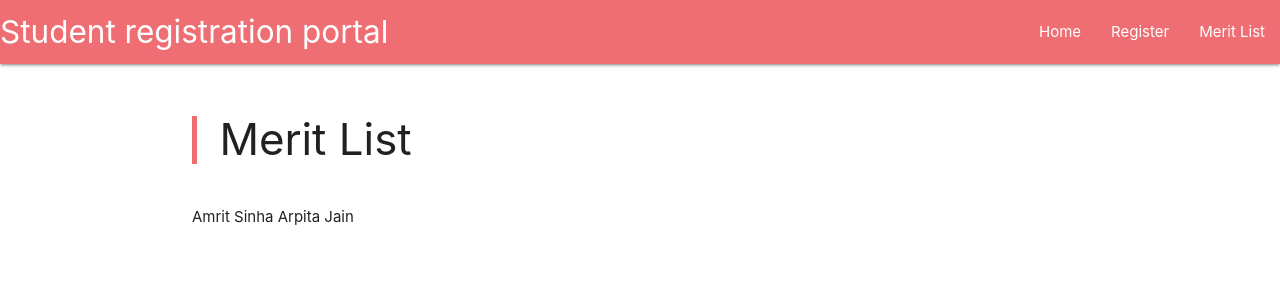
After one commit to divyanshrai/django_student_reg, a Django app: page /merit_list/ in a window 1280 px wide. The commit adds this page. Shown: the top 300 px of the page. Run offline with Django 3.2, Linux system fonts and the light colour scheme; data comes from the database, SQL or seed files in the repository.

Commit message:
Merit list barebone page added

```diff
--- a/main/templates/main/includes/navbar.html
+++ b/main/templates/main/includes/navbar.html
@@ -5,6 +5,7 @@
         <ul id="nav-mobile" class="right hide-on-med-and-down">
             <li><a href="/">Home</a></li>
             <li><a href="/register">Register</a></li>
+            <li><a href="/merit_list">Merit List</a></li>
         </ul>
     </div>
 </nav>
--- /dev/null
+++ b/main/templates/main/merit_list.html
@@ -0,0 +1,13 @@
+{% extends 'main/header.html' %}
+
+{% block content %}
+<div class="row">
+    <blockquote>
+        <h3>Merit List</h3>
+    </blockquote>
+    <br>
+    {% for stu in students %}
+        <span class="card-title">{{stu.student_name}}</span>
+    {% endfor %}
+</div>
+{% endblock %}
--- a/main/urls.py
+++ b/main/urls.py
@@ -24,4 +24,5 @@ app_name='main'
 urlpatterns = [
     path("",views.homepage,name="homepage"),
     path("register/",views.registerstu,name="register student"),
+    path("merit_list/",views.merit_list,name="merit_list"),
 ]+ static(settings.MEDIA_URL, document_root=settings.MEDIA_ROOT)
--- a/main/views.py
+++ b/main/views.py
@@ -32,3 +32,8 @@ def registerstu(request):
     return render(request,
     template_name='main/register.html',
     context={'form':form})
+
+def merit_list(request):
+    return render(request,
+    template_name='main/merit_list.html',
+    context={'students':student.objects.all})
```
